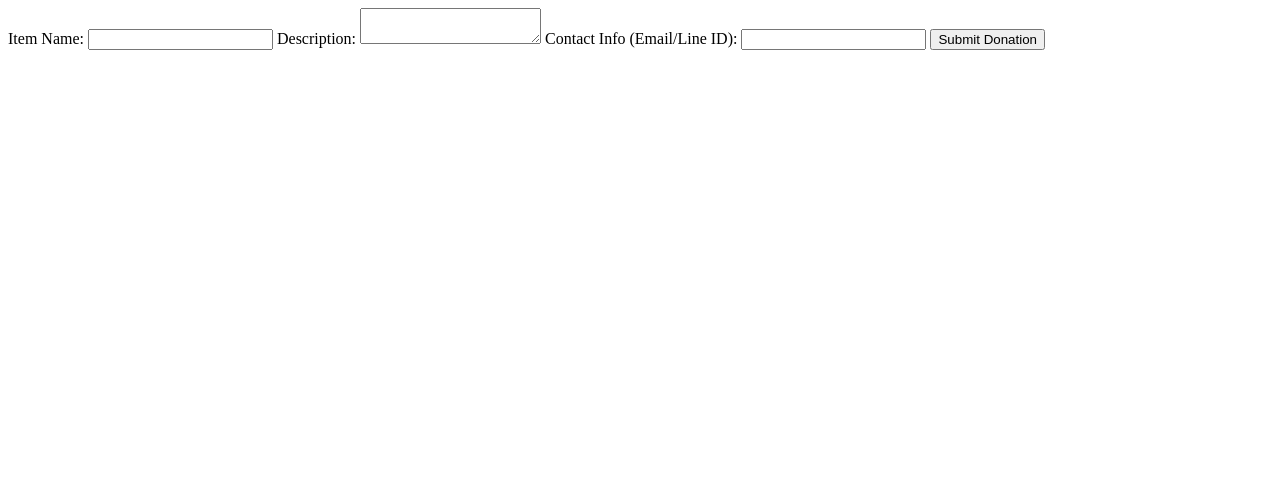
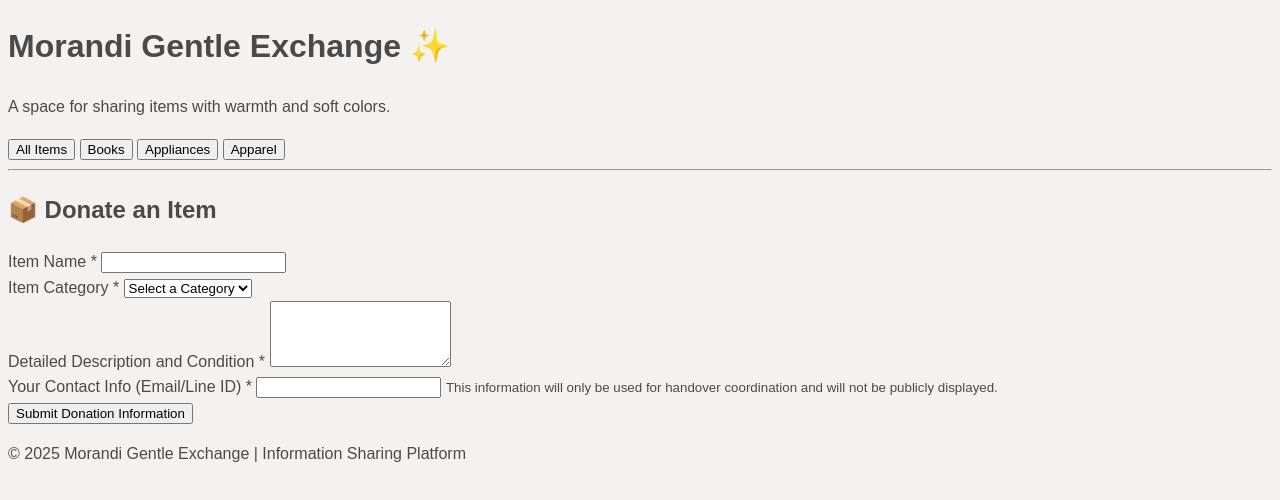
Before and after one commit to Evelynccd/Donation-, a plain HTML site: page index.html in a window 1280 px wide. Drawn offline with Linux system fonts and the light colour scheme.

Commit message:
Revamp index.html with donation form and layout
Added a structured donation form and enhanced the layout.

```diff
--- a/index.html
+++ b/index.html
@@ -1,12 +1,76 @@
-<form action="YOUR_FORMSPREE_ENDPOINT" method="POST">
-    <label for="item_name">Item Name:</label>
-    <input type="text" id="item_name" name="Item Name" required>
+<!DOCTYPE html>
+<html lang="en">
+<head>
+    <meta charset="UTF-8">
+    <meta name="viewport" content="width=device-width, initial-scale=1.0">
+    <title>🧸 Morandi Gentle Donation Platform</title>
+    <link rel="stylesheet" href="style.css">
+    <link href="https://fonts.googleapis.com/css2?family=Quicksand:wght@400;700&display=swap" rel="stylesheet">
+</head>
+<body>
 
-    <label for="description">Description:</label>
-    <textarea id="description" name="Detailed Description" required></textarea>
+    <header>
+        <div class="container">
+            <h1>Morandi Gentle Exchange ✨</h1>
+            <p>A space for sharing items with warmth and soft colors.</p>
+        </div>
+    </header>
 
-    <label for="contact">Contact Info (Email/Line ID):</label>
-    <input type="text" id="contact" name="Contact Information" required>
+    <main class="container">
 
-    <button type="submit">Submit Donation</button>
-</form>
+        <section class="filter-section">
+            <button class="filter-btn active">All Items</button>
+            <button class="filter-btn">Books</button>
+            <button class="filter-btn">Appliances</button>
+            <button class="filter-btn">Apparel</button>
+        </section>
+
+        <section id="item-list" class="item-grid">
+            </section>
+
+        <hr>
+
+        <section class="donation-form-section">
+            <h2>📦 Donate an Item</h2>
+            <form action="<YOUR_FORMSPREE_ENDPOINT>" method="POST" class="donation-form">
+
+                <div class="form-group">
+                    <label for="item_name">Item Name *</label>
+                    <input type="text" id="item_name" name="Item Name" required>
+                </div>
+
+                <div class="form-group">
+                    <label for="category">Item Category *</label>
+                    <select id="category" name="Category" required>
+                        <option value="">Select a Category</option>
+                        <option value="Books">Books</option>
+                        <option value="Appliances">Appliances</option>
+                        <option value="Apparel">Apparel</option>
+                        <option value="Others">Others</option>
+                    </select>
+                </div>
+
+                <div class="form-group">
+                    <label for="description">Detailed Description and Condition *</label>
+                    <textarea id="description" name="Detailed Description" rows="4" required></textarea>
+                </div>
+
+                <div class="form-group">
+                    <label for="contact">Your Contact Info (Email/Line ID) *</label>
+                    <input type="text" id="contact" name="Contact Information" required>
+                    <small>This information will only be used for handover coordination and will not be publicly displayed.</small>
+                </div>
+
+                <button type="submit">Submit Donation Information</button>
+            </form>
+        </section>
+
+    </main>
+
+    <footer>
+        <p>© 2025 Morandi Gentle Exchange | Information Sharing Platform</p>
+    </footer>
+
+    <script src="script.js"></script>
+</body>
+</html>
```
